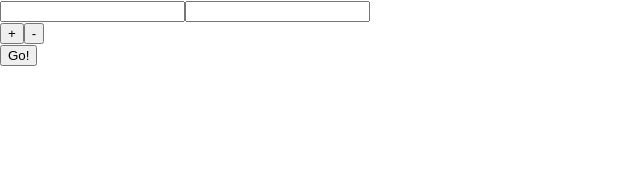
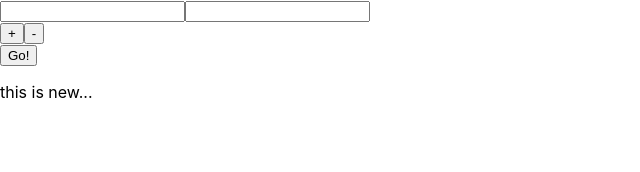
Before and after one commit to adithya-somasundaram/secret-santa, a React (Create React App) app: page / in a window 1280 px wide. Shown: the top 172 px of the page, without its empty margins (0-640 px from the left). Built offline with nearby package versions, Linux system fonts and the light colour scheme.

Commit message:
change to home.js

```diff
--- a/src/components/Home.js
+++ b/src/components/Home.js
@@ -121,6 +121,7 @@ class Home extends Component {
                     <button onClick={() => { this.sub() }}>-</button>
                 </div>
                 <button onClick={this.sendText}>Go!</button>
+                <p>this is new...</p>
             </div>
         )
     }
```
